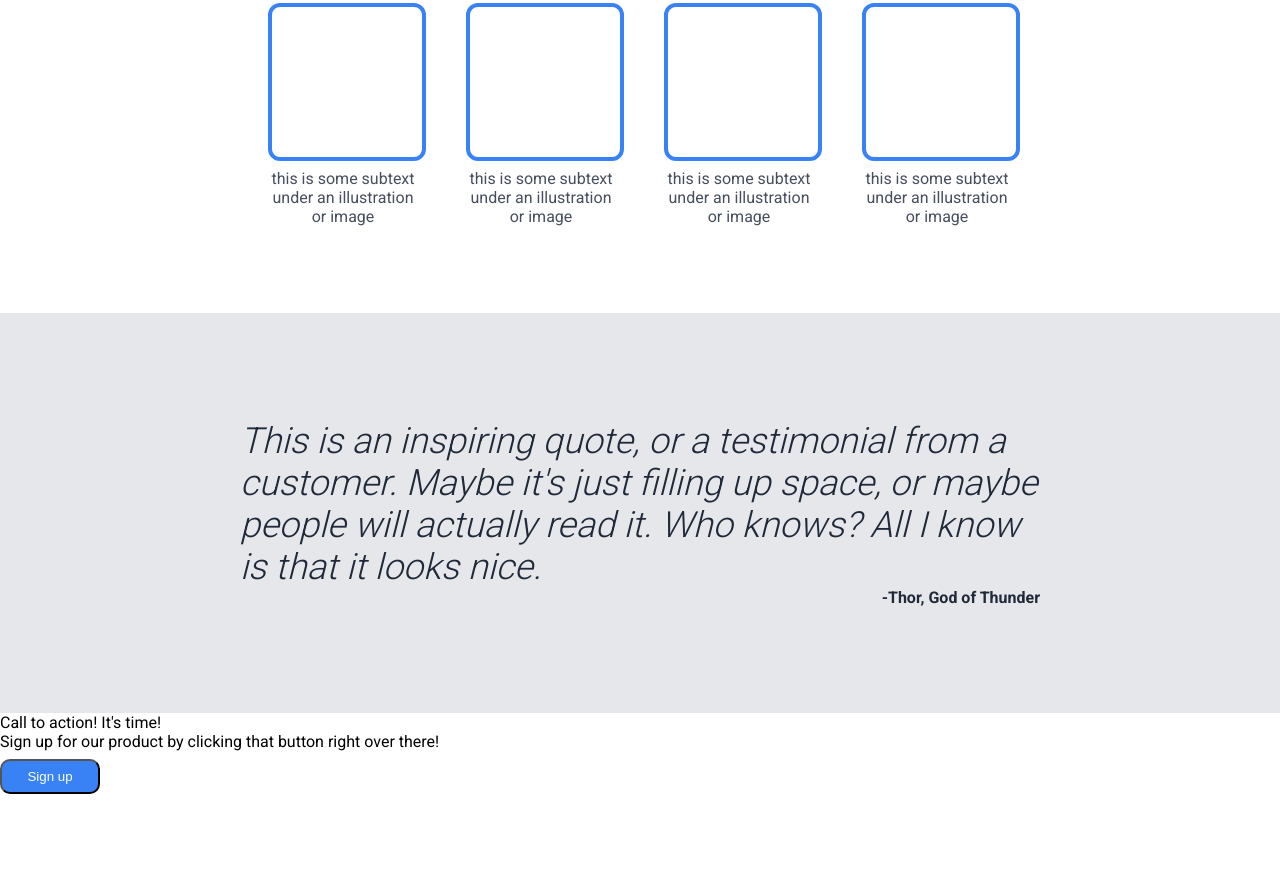
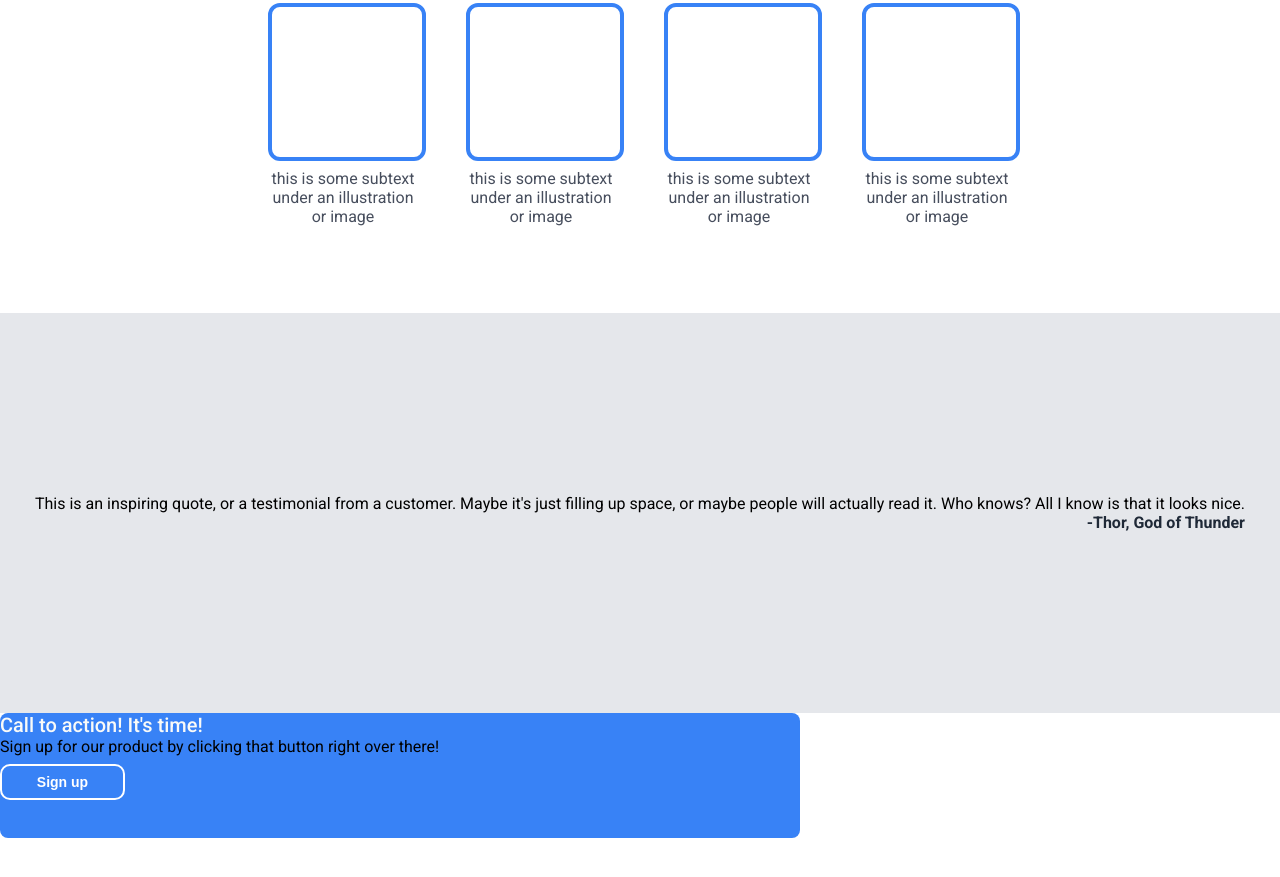
Before and after one commit to IamBull8905/landing-page, a plain HTML site: page index.html in a window 1280 px wide. Shown: the part 543-1420 px from the top of the page. Before the commit the page ends 1337 px from the top, so only its background shows below. Drawn offline with Linux system fonts and the light colour scheme.

Commit message:
complete initial styling for section four

```diff
--- a/style.css
+++ b/style.css
@@ -56,7 +56,7 @@ h1 {
     color: #E5E7EB;
 }
 
-button {
+.button1, .right-button {
     background-color: #3882F6; /* remember this is the call to action background colour too */
     color: white;
     padding: 8px;
@@ -122,7 +122,7 @@ h2 {
     align-items: center;
 }
 
-.quote-text {
+blockquote {
     color: #1F2937;
     font-weight: lighter;
     font-style: italic;
@@ -136,3 +136,31 @@ h2 {
     display: flex;
     justify-content: flex-end;
 }
+/* ----------------------------------------------------------------------------------------------------------------------------------------------------------------------------------------------------- */
+.section-four {
+    height: 250px;
+}
+
+.bar {
+    background-color: #3882F6;
+    width: 800px;
+    height: 125px;
+    border-radius: 8px;
+}
+
+.cta-text {
+    color: #F9FAF8;
+    font-weight: 500;
+    font-size: 20px;
+}
+
+.cta-subtext {
+    color: #E5E7EB;
+}
+
+.right-button {
+    font-size: 14px;
+    font-weight: bold;
+    border: 2px solid white;
+    width: 125px;
+}
```
